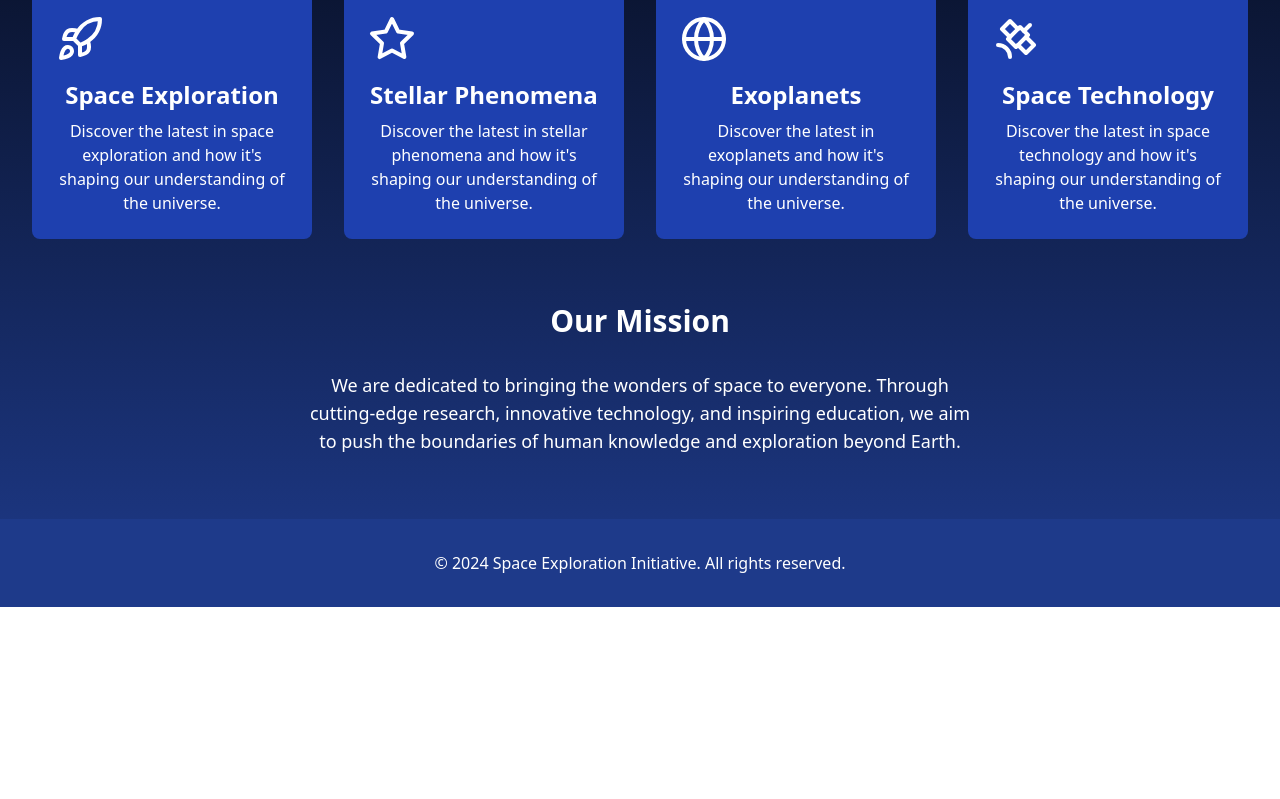
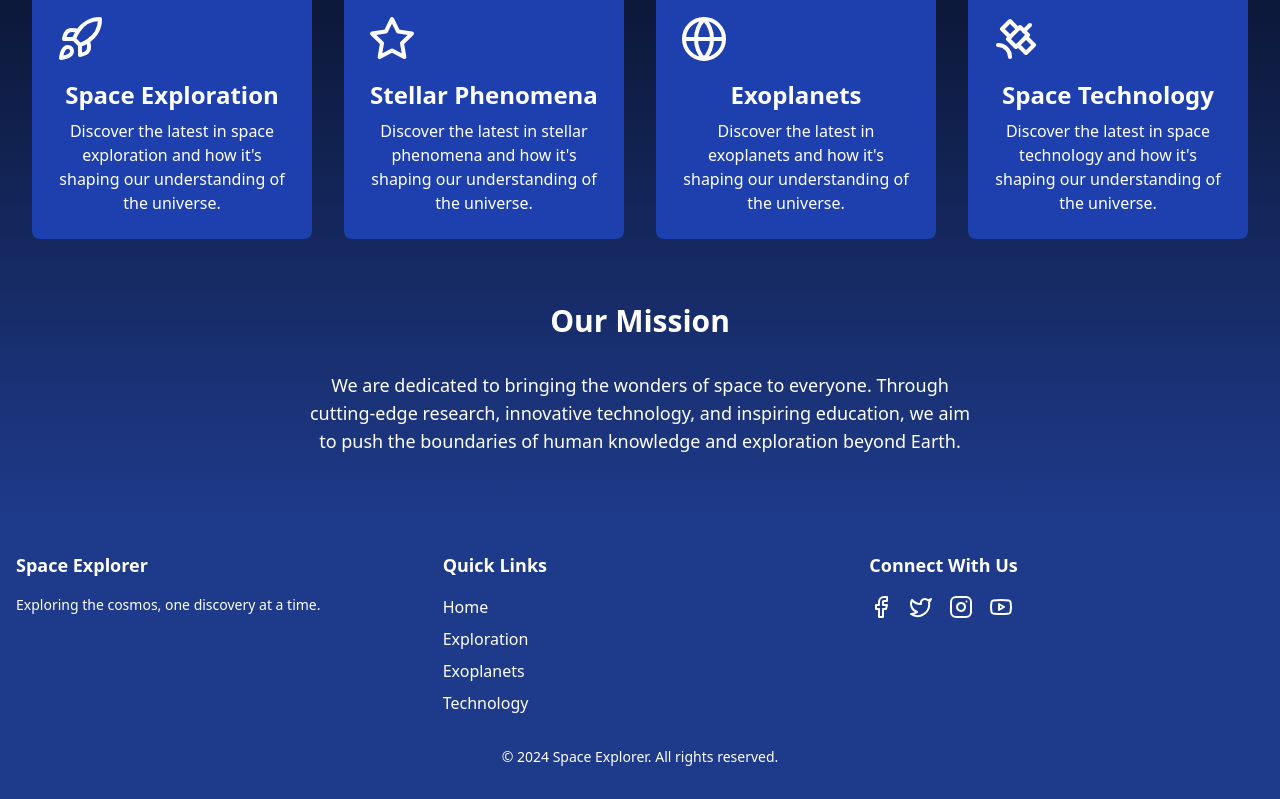
Before and after one commit to GPT-Engineer-App/cosmic-wonderland, a React (Vite) app: page / in a window 1280 px wide. Shown: the part 433-1232 px from the top of the page. Before the commit the page ends 1040 px from the top, so only its background shows below. Built offline with nearby package versions, Linux system fonts and the light colour scheme.

Commit message:
GPT Engineer Update [skip gpt_engineer]

```diff
--- /dev/null
+++ b/src/components/Footer.jsx
@@ -0,0 +1,39 @@
+import { Facebook, Twitter, Instagram, Youtube } from "lucide-react";
+
+const Footer = () => {
+  return (
+    <footer className="bg-blue-900 text-white py-8">
+      <div className="container mx-auto px-4">
+        <div className="grid grid-cols-1 md:grid-cols-3 gap-8">
+          <div>
+            <h3 className="text-lg font-semibold mb-4">Space Explorer</h3>
+            <p className="text-sm">Exploring the cosmos, one discovery at a time.</p>
+          </div>
+          <div>
+            <h3 className="text-lg font-semibold mb-4">Quick Links</h3>
+            <ul className="space-y-2">
+              <li><a href="/" className="hover:text-blue-300">Home</a></li>
+              <li><a href="/exploration" className="hover:text-blue-300">Exploration</a></li>
+              <li><a href="/exoplanets" className="hover:text-blue-300">Exoplanets</a></li>
+              <li><a href="/technology" className="hover:text-blue-300">Technology</a></li>
+            </ul>
+          </div>
+          <div>
+            <h3 className="text-lg font-semibold mb-4">Connect With Us</h3>
+            <div className="flex space-x-4">
+              <a href="#" className="hover:text-blue-300"><Facebook size={24} /></a>
+              <a href="#" className="hover:text-blue-300"><Twitter size={24} /></a>
+              <a href="#" className="hover:text-blue-300"><Instagram size={24} /></a>
+              <a href="#" className="hover:text-blue-300"><Youtube size={24} /></a>
+            </div>
+          </div>
+        </div>
+        <div className="mt-8 text-center text-sm">
+          <p>&copy; 2024 Space Explorer. All rights reserved.</p>
+        </div>
+      </div>
+    </footer>
+  );
+};
+
+export default Footer;
--- a/src/layouts/navbar/index.jsx
+++ b/src/layouts/navbar/index.jsx
@@ -2,17 +2,19 @@ import { navItems } from "@/nav-items";
 import { Outlet } from "react-router-dom";
 import { DesktopNavbar } from "./_components/DesktopNavbar";
 import { MobileSheet } from "./_components/MobileSheet";
+import Footer from "@/components/Footer";
 
 const Layout = () => {
   return (
     <div className="flex min-h-screen w-full flex-col">
-      <header className="sticky top-0 flex h-16 items-center gap-4 border-b bg-background px-4 md:px-6 justify-between">
+      <header className="sticky top-0 z-10 flex h-16 items-center gap-4 border-b bg-background px-4 md:px-6 justify-between">
         <DesktopNavbar navItems={navItems} />
         <MobileSheet navItems={navItems} />
       </header>
       <main className="flex-grow overflow-auto">
         <Outlet />
       </main>
+      <Footer />
     </div>
   );
 };
--- a/src/pages/Index.jsx
+++ b/src/pages/Index.jsx
@@ -37,10 +37,6 @@ const Index = () => {
           </p>
         </section>
       </main>
-
-      <footer className="bg-blue-900 py-8 text-center">
-        <p>&copy; 2024 Space Exploration Initiative. All rights reserved.</p>
-      </footer>
     </div>
   );
 };
```
